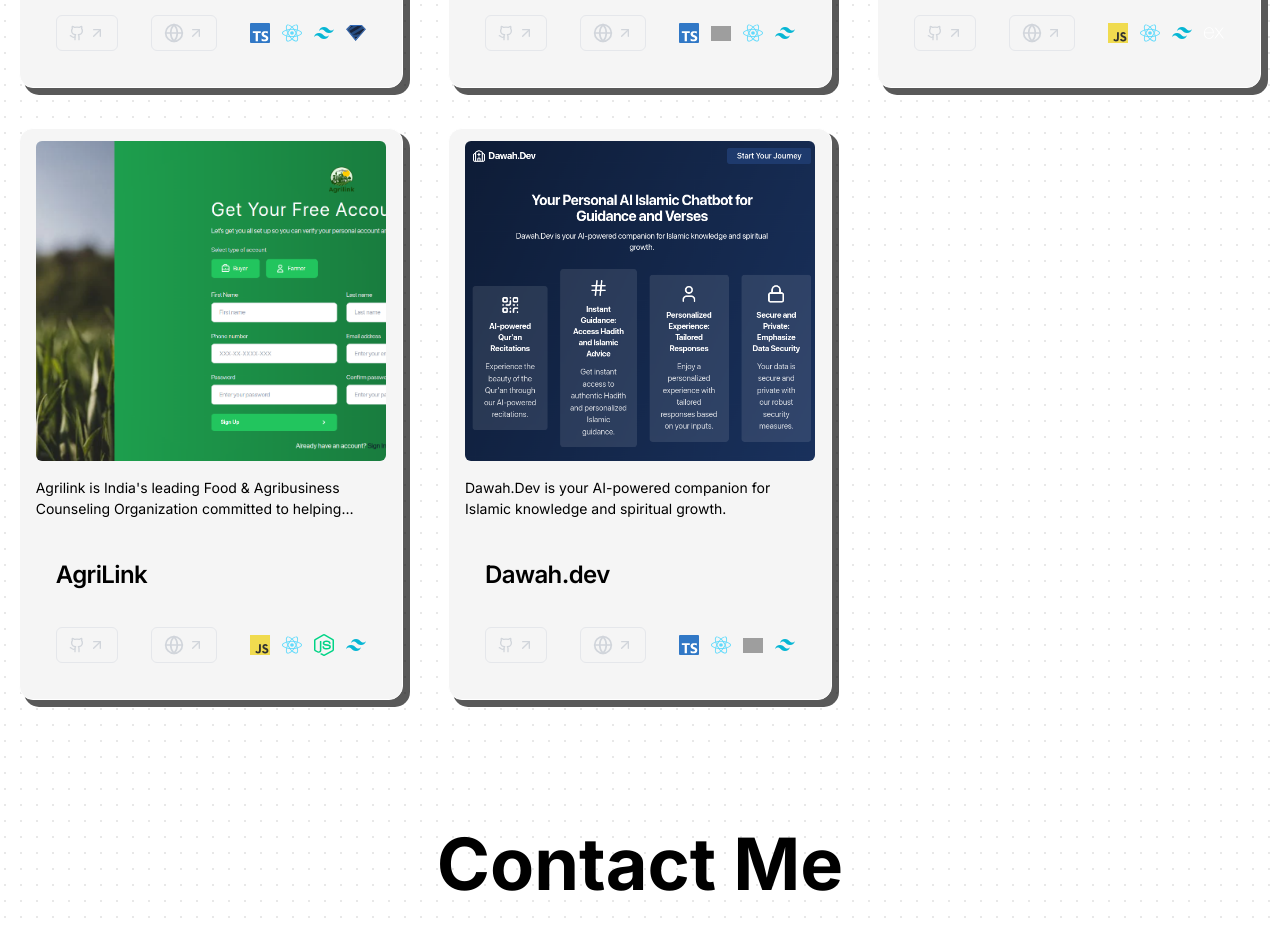
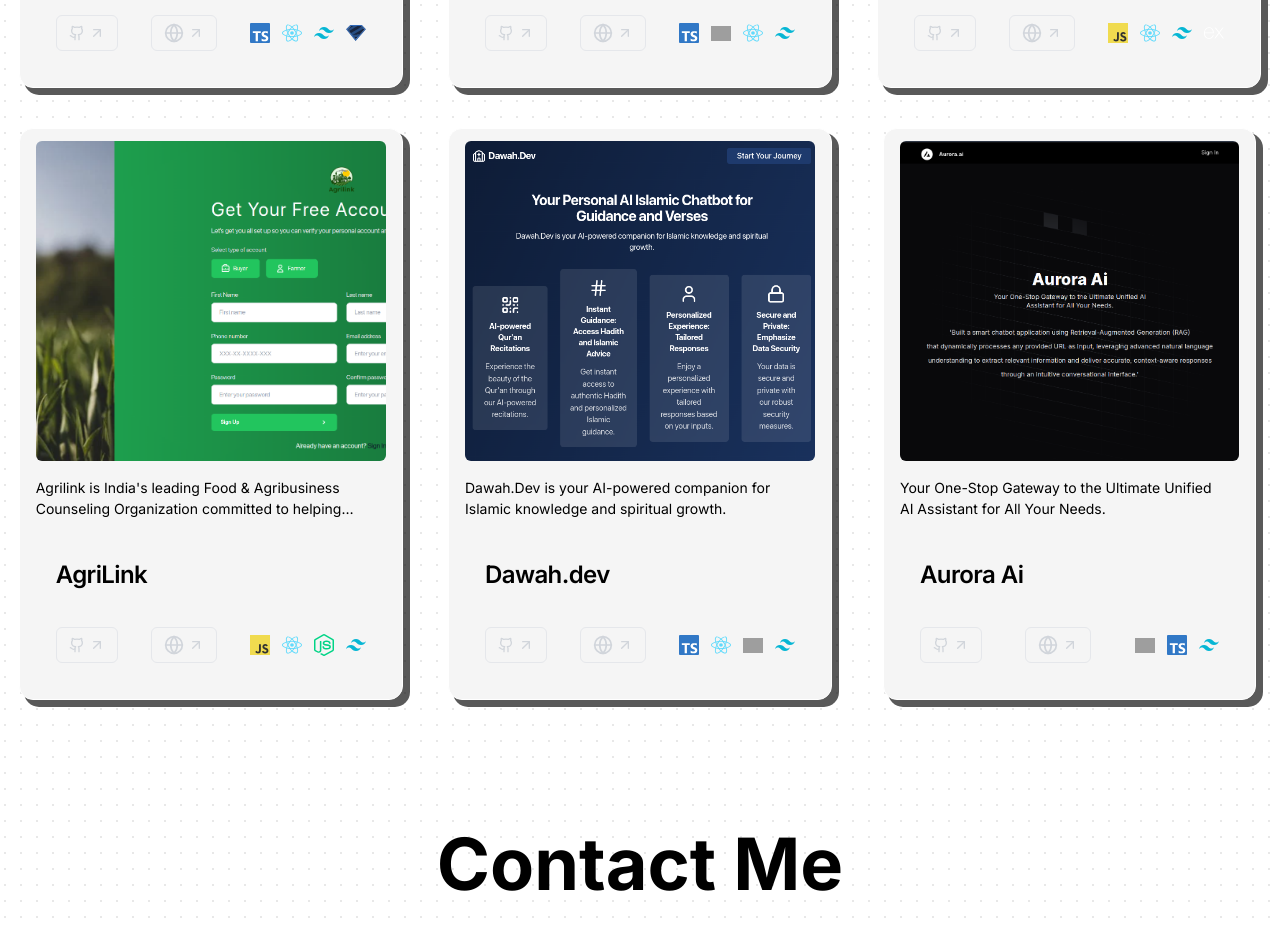
Before and after one commit to mrsamirr/samirr.web, a Next.js app: page / in a window 1280 px wide. Shown: the part 2080-3005 px from the top of the page. Built offline with nearby package versions, Linux system fonts and the light colour scheme; grey boxes are pictures that could not be loaded.

Commit message:
update HeroButton link and add new project "Aurora Ai" with details

```diff
--- a/src/components/HeroButton.tsx
+++ b/src/components/HeroButton.tsx
@@ -5,7 +5,7 @@
 
 export const HeroButton = () => {
     const handleClick = () => {
-        window.open('https://drive.google.com/file/d/10L-fiJN-Lb2AeRco0YU90duz8T3tdVp9/view?usp=sharing', '_blank');
+        window.open('https://drive.google.com/file/d/1KftjywLVBuBRzpp8RFYKDuyGdtRCt6jv/view?usp=drive_link', '_blank');
     }
     return <button onClick={handleClick} className="inline-flex h-12 animate-shimmer items-center justify-center rounded-2xl border dark:border-slate-800 dark:bg-[linear-gradient(110deg,#000103,45%,#1e2631,55%,#000103)] dark:bg-[length:200%_100%] border-slate-00 bg-[linear-gradient(110deg,#f3f4f6,45%,#e5e7eb,55%,#f3f4f6)] bg-[length:200%_100%]
  px-6 font-medium dark:text-slate-400 transition-colors focus:outline-none focus:ring-2 dark:focus:ring-slate-400 focus:ring-offset-2 dark:focus:ring-offset-slate-50">
--- a/src/data/projects.ts
+++ b/src/data/projects.ts
@@ -64,16 +64,16 @@
             '/logos/tailwind.svg',
           ],
         },
-        // {
-        //   title: "Project 6",
-        //   description: "A brief description of Project 3",
-        //   image: "/projects/agriLink.png?height=200&width=300",
-        //   github: "https://github.com",
-        //   live: "https://example.com",
-        //   tech: [
-        //     '/logos/typescript.svg',
-        //     '/logos/react.svg',
-        //     '/logos/tailwind.svg',
-        //   ],
-        // }
+        {
+          title: "Aurora Ai",
+          description: "Your One-Stop Gateway to the Ultimate Unified AI Assistant for All Your Needs.",
+          image: "/projects/aurora-ai.png?height=200&width=300",
+          github: "https://github.com/mrsamirr/ask-this-website",
+          live: "https://ai-aurora.vercel.app/",
+          tech: [
+            '/logos/next-js.svg',
+            '/logos/typescript.svg',
+            '/logos/tailwind.svg',
+          ],
+        }
   ]
```
Also changed, not shown: public/projects/aurora-ai.png (added).
